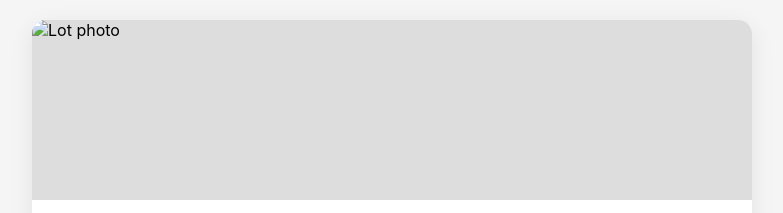
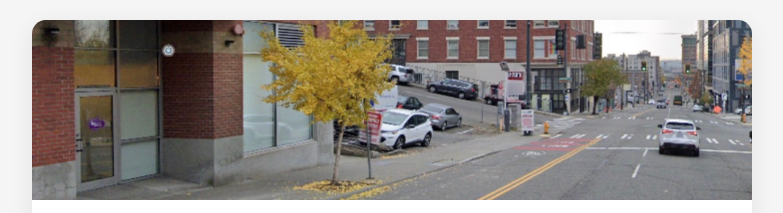
Before and after one commit to buckhananj-bit/Parking-pay, a website: page index.html in a window 1280 px wide. Shown: the top 213 px of the page, without its empty margins (248-1031 px from the left). Drawn offline with Linux system fonts and the light colour scheme; a script that the page names is missing.

Commit message:
Update index.html

```diff
--- a/index.html
+++ b/index.html
@@ -32,7 +32,7 @@
     <!-- TOP PICTURE -->
     <div class="heroimg">
       <!-- Replace this URL with your real top image -->
-      <img src="IMG_" alt="Lot photo">
+      <img src="IMG_2341.jpeg" alt="Lot photo">
     </div>
 
     <div class="hero">
```
